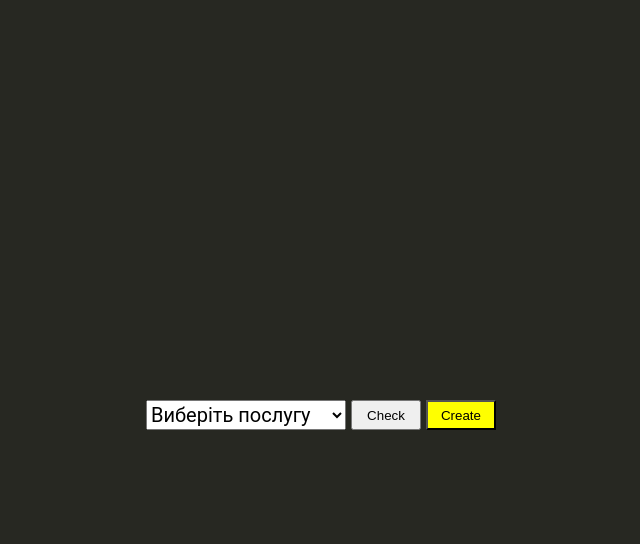
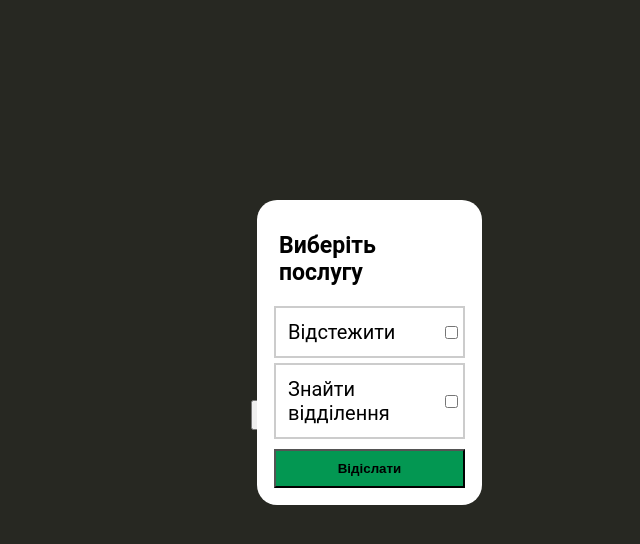
Before and after one commit to V1codin/JS-Lesson, a website built with webpack: page public/index.html in a window 1280 px wide. Both pictures are taken after a click on the button "Create". Shown: the whole page, without its empty margins (319-959 px from the left). Built offline with nearby package versions, Linux system fonts and the light colour scheme.

Commit message:
ended selector

```diff
--- a/public/style.css
+++ b/public/style.css
@@ -15,6 +15,7 @@
   margin-top: 5px;
   font-weight: bold;
 }
+
 input {
   height: 35px;
   font-size: 25px;
@@ -31,3 +32,57 @@
   font-size: 20px;
   font-family: Roboto;
 }
+
+.selector {
+  font-family: Roboto;
+  padding: 17px;
+  width: 225px;
+  position: absolute;
+  top: 25vh;
+  left: 45vw;
+  z-index: 50;
+  background-color: #fff;
+  display: flex;
+  flex-direction: column;
+  border-radius: 20px;
+}
+.selector__option {
+  padding: 5px;
+  margin-top: 5px;
+  border: 2px solid #cccccc;
+  width: 100%;
+  display: flex;
+  flex-direction: row;
+  align-items: center;
+  justify-content: space-between;
+  cursor: pointer;
+}
+.selector__button {
+  font-weight: bold;
+  margin-top: 10px;
+  background-color: #039752;
+  padding: 10px;
+  cursor: pointer;
+}
+.selector__label {
+  cursor: pointer;
+  padding: 7px;
+  width: 100%;
+  font-size: 20px;
+}
+.selector__button:hover {
+  background-color: #00ee7f;
+}
+.select__article {
+  margin: 10px auto;
+  padding: 5px;
+  font-size: 23px;
+}
+.selector__option:hover {
+  background-color: #ccc;
+}
+@media (max-width: 780px) {
+  .selector {
+    left: 20vw;
+  }
+}
--- a/src/RenderHtml.js
+++ b/src/RenderHtml.js
@@ -4,24 +4,34 @@
  */
 class RenderHtml {
   renderSelect(propObj, parentEl) {
-    const { selectClass, optionsText } = propObj;
+    const { selectClass, optionsText, articleText } = propObj;
 
-    const select = document.createElement("select");
+    const select = document.createElement("form");
     select.className = selectClass;
 
+    const article = document.createElement("h3");
+    article.className = "select__article";
+    article.innerHTML = articleText;
+    select.append(article);
+
     for (let i = 0; i < optionsText.length; i++) {
-      let option = document.createElement("option");
+      let option = document.createElement("div");
+      option.className = "selector__option";
 
-      option.value = i;
-      if (i === 0) {
-        option.disabled = true;
-        option.selected = true;
-      }
+      let checkbox = document.createElement("input");
+      checkbox.type = "checkbox";
+      checkbox.className = "selector__checkbox";
+      checkbox.id = i;
 
-      option.innerHTML = optionsText[i];
+      let label = document.createElement("label");
+      label.className = "selector__label";
+      label.setAttribute("for", i);
+      label.innerHTML = optionsText[i];
 
+      option.append(label, checkbox);
       select.appendChild(option);
     }
+
     parentEl.insertBefore(select, parentEl.firstChild);
 
     return select;
--- a/src/main.js
+++ b/src/main.js
@@ -14,5 +14,5 @@
 };
 
 btn.onclick = () => {
-  console.log("btn");
+  console.log(s);
 };
--- a/src/select.js
+++ b/src/select.js
@@ -1,36 +1,55 @@
 class Select {
   constructor(settsObject) {
-    const { selectClass, optionsText } = settsObject;
+    const { selectClass, optionsText, articleText } = settsObject;
     this.select = null;
+
+    this.selectValues = {};
 
     this.selectClass = selectClass;
     this.optionsText = optionsText;
+    this.articleText = articleText;
 
     this.counter = 0;
-    this.selectedValue = null;
   }
   createSelect(renderObj) {
+    this.clear();
+
     const parent = document.querySelector(".container");
+
+    const selectBtn = document.createElement("button");
+    selectBtn.className = "selector__button";
+    selectBtn.innerHTML = "Відіслати";
+
+    selectBtn.onclick = (e) => {
+      e.preventDefault();
+      this.extractValues();
+    };
+
     this.select = renderObj.renderSelect(this, parent);
-
-    this.setParams();
-
-    this.select.onchange = () => {
-      this.selectedValue = this.select.value;
-      this.deleteSelect();
-    };
+    this.select.appendChild(selectBtn);
 
     this.counter++;
   }
-  setParams() {
-    this.select.name = "requestName";
+  extractValues() {
+    const selectForm = this.select.elements;
+
+    for (let item in selectForm) {
+      if (selectForm[item].type === "checkbox" && selectForm[item].checked) {
+        this.selectValues[item] = selectForm[item].previousSibling.innerText;
+      }
+    }
+    console.log(this.selectValues);
+    this.deleteSelect();
   }
 
   deleteSelect() {
-    this.counter = 0;
     const parent = document.querySelector(".container");
     parent.removeChild(this.select);
-
+  }
+  clear() {
+    this.selectValues = null;
+    this.selectValues = {};
+    this.counter = 0;
     this.select = null;
   }
 }
--- a/src/selectSetts.json
+++ b/src/selectSetts.json
@@ -1,4 +1,5 @@
 {
-  "selectClass": "option_selector",
-  "optionsText": ["Виберіть послугу", "Маршрут", "Дата прибуття"]
+  "selectClass": "selector",
+  "optionsText": ["Відстежити", "Знайти відділення"],
+  "articleText": "Виберіть послугу"
 }
```
Also changed, not shown: public/index.html (+15 -0 lines).
